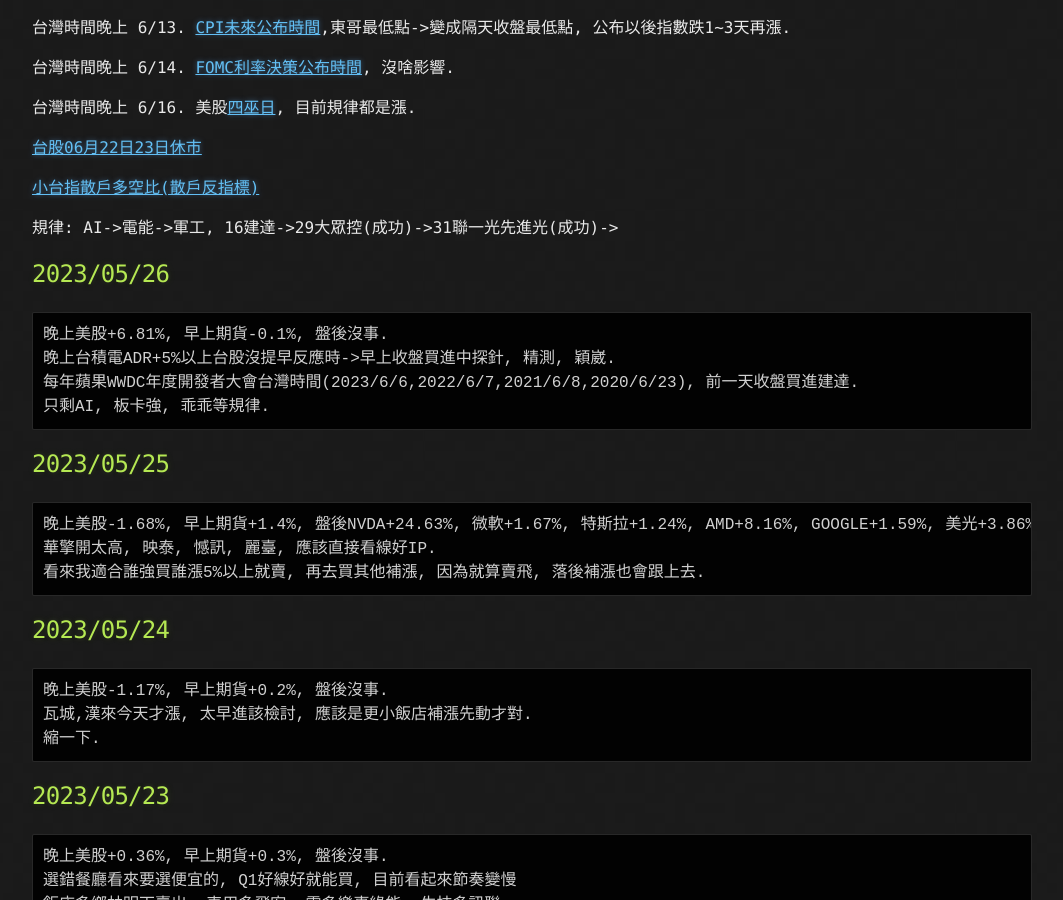
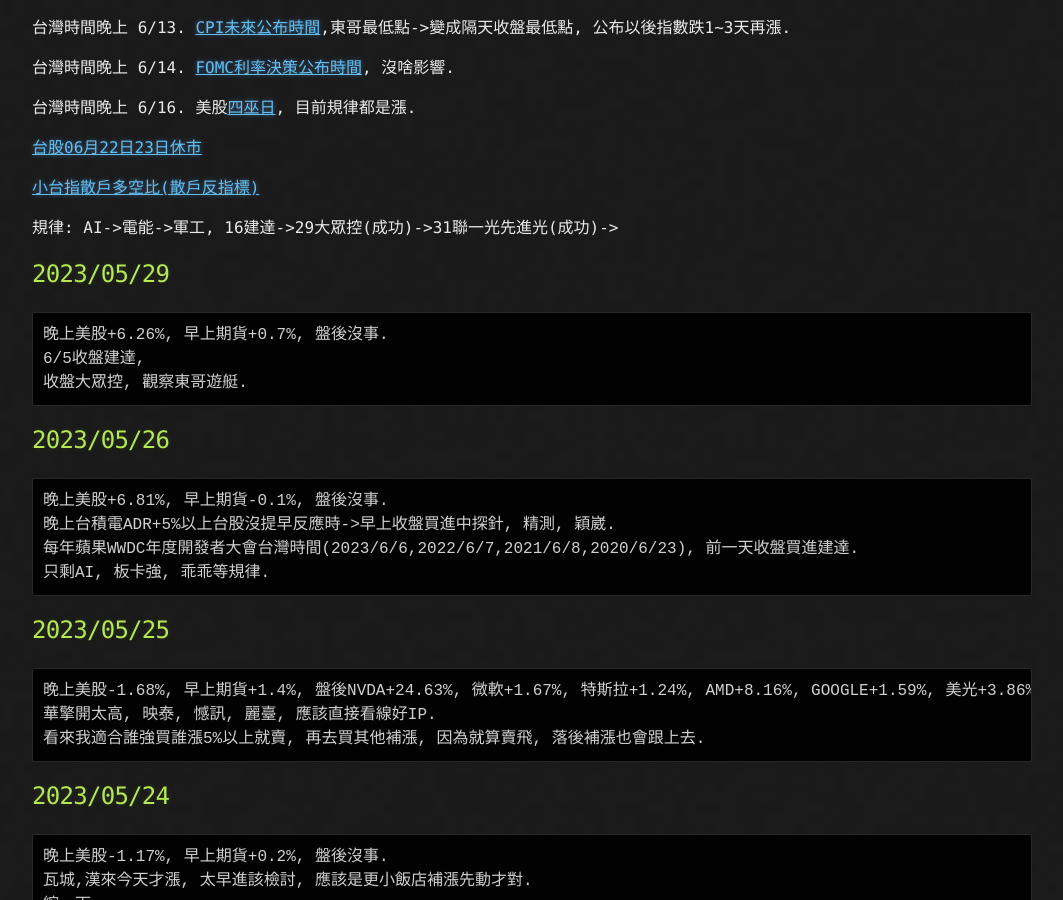
Before and after one commit to lepg5487/Stock_God, a Jekyll site: the page built from index.md, in a window 1280 px wide and 900 px high, scrolled down 322 px. Shown: the whole window, without its empty margins (108-1171 px from the left). Built offline with Jekyll 4.4.1, drawn with Linux system fonts in a browser that asks for light colours; our own code applies the rules of GitHub Pages for plain Markdown files.

Commit message:
Update index.md

````diff
--- a/index.md
+++ b/index.md
@@ -17,6 +17,13 @@ layout: testlayouts
 [小台指散戶多空比(散戶反指標)](https://www.macromicro.me/charts/20069/tw-mtx-long-to-short-ratio-of-individual-player)
 
 規律: AI->電能->軍工, 16建達->29大眾控(成功)->31聯一光先進光(成功)->
+
+## 2023/05/29
+```
+晚上美股+6.26%, 早上期貨+0.7%, 盤後沒事.
+6/5收盤建達,
+收盤大眾控, 觀察東哥遊艇.
+```
 
 ## 2023/05/26
 ```
````
